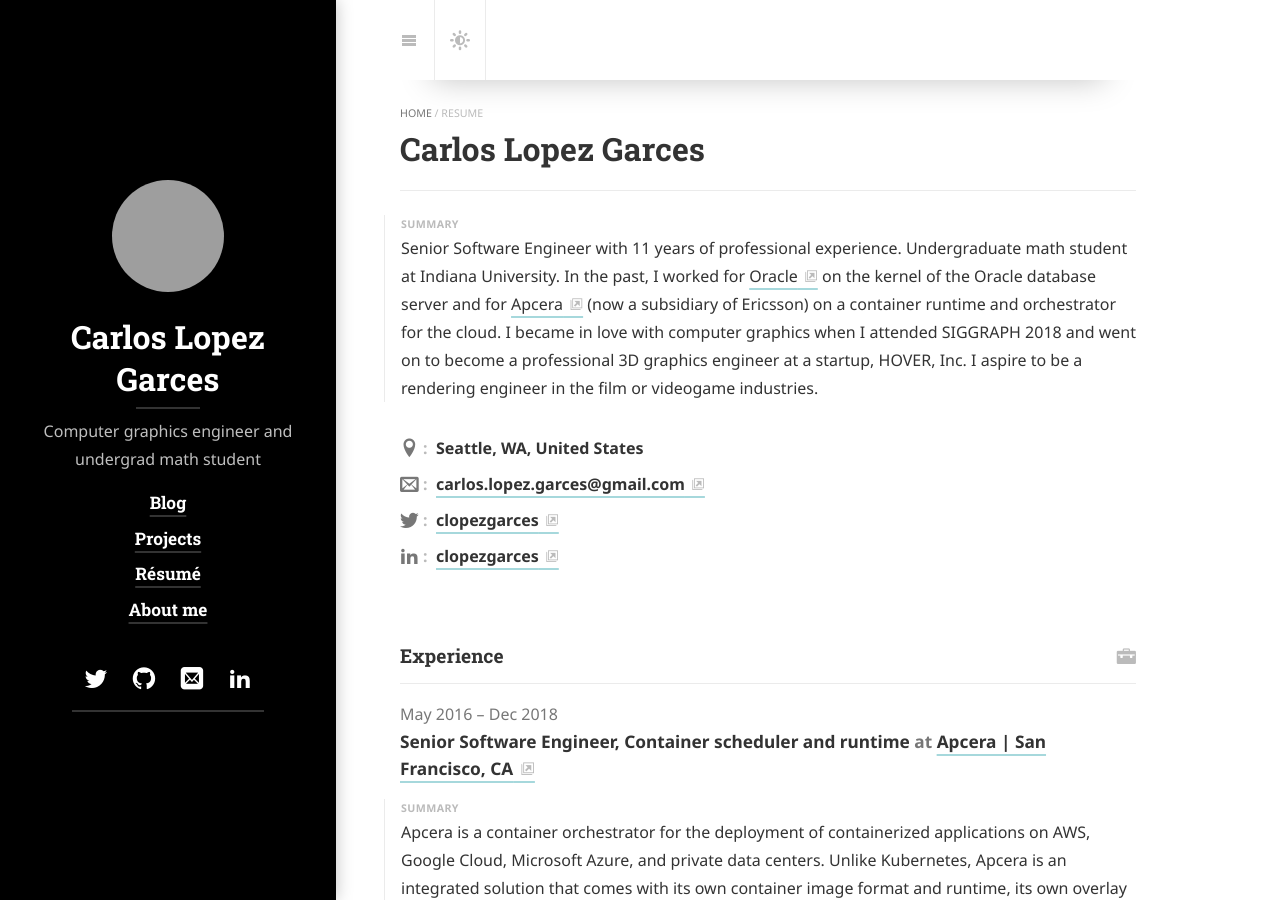
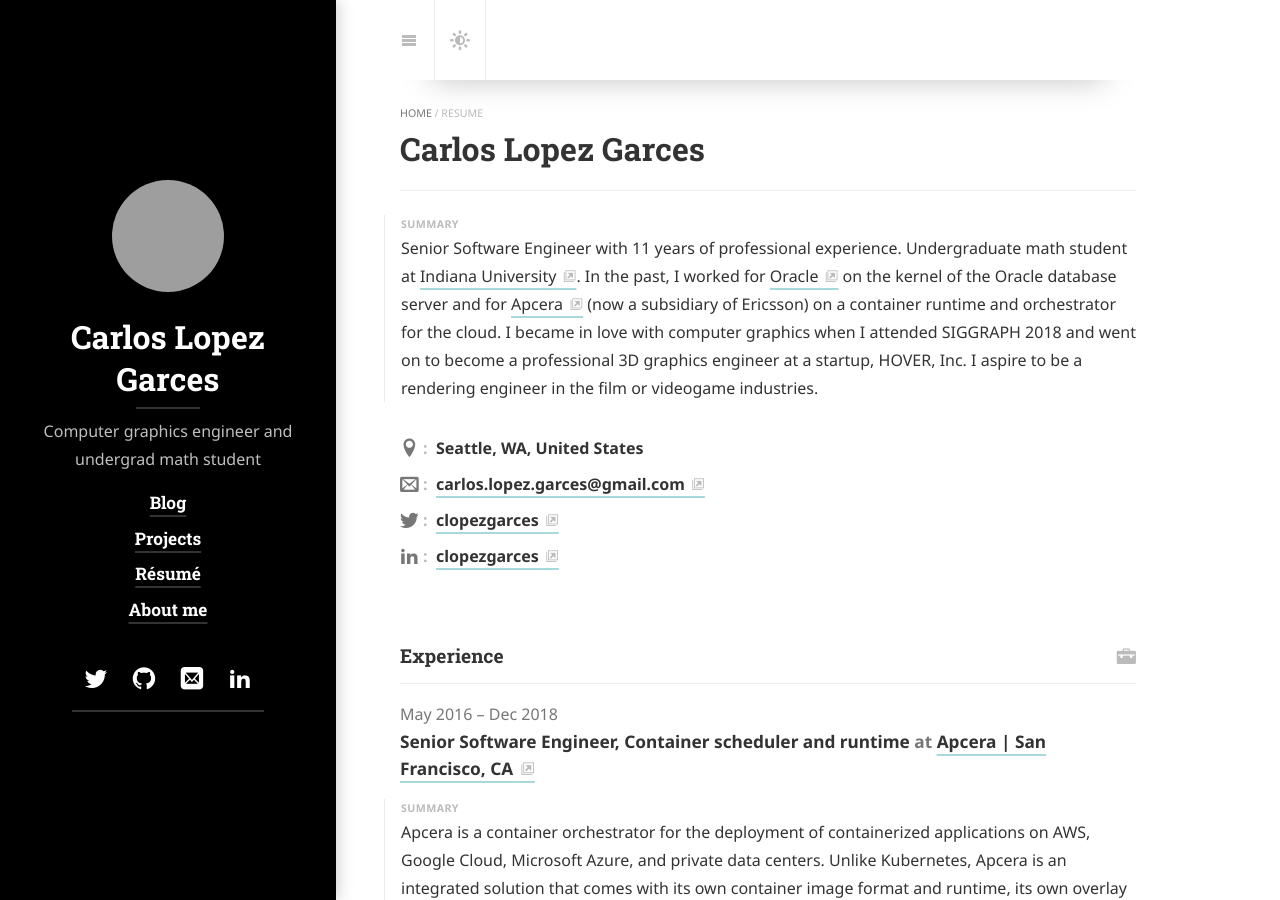
Before and after one commit to carlos-lopez-garces/carlos-lopez-garces.github.io, a Jekyll site: the page built from resume.md, in a window 1280 px wide and 900 px high. Built offline with Jekyll 4.4.1, drawn with Linux system fonts in a browser that asks for light colours; cached includes are drawn as plain includes; nearby versions of some CDN libraries; some web fonts are replaced; library files that are not in the unit come from our copies; part of the change alters nothing that is shown; grey boxes are pictures that could not be loaded.

```diff
--- a/_data/resume.yml
+++ b/_data/resume.yml
@@ -7,7 +7,7 @@ basics:
   email: "carlos.lopez.garces@gmail.com"
   summary: >
     Senior Software Engineer with 11 years of professional experience. Undergraduate math student
-    at Indiana University. In the past, I worked for [Oracle](https://www.oracle.com/index.html)
+    at [Indiana University](https://www.iu.edu/index.html). In the past, I worked for [Oracle](https://www.oracle.com/index.html)
     on the kernel of the Oracle database server and for [Apcera](https://en.wikipedia.org/wiki/Apcera)
     (now a subsidiary of Ericsson) on a container runtime and orchestrator for the cloud. I became in
     love with computer graphics when I attended SIGGRAPH 2018 and went on to become a professional 3D
```
